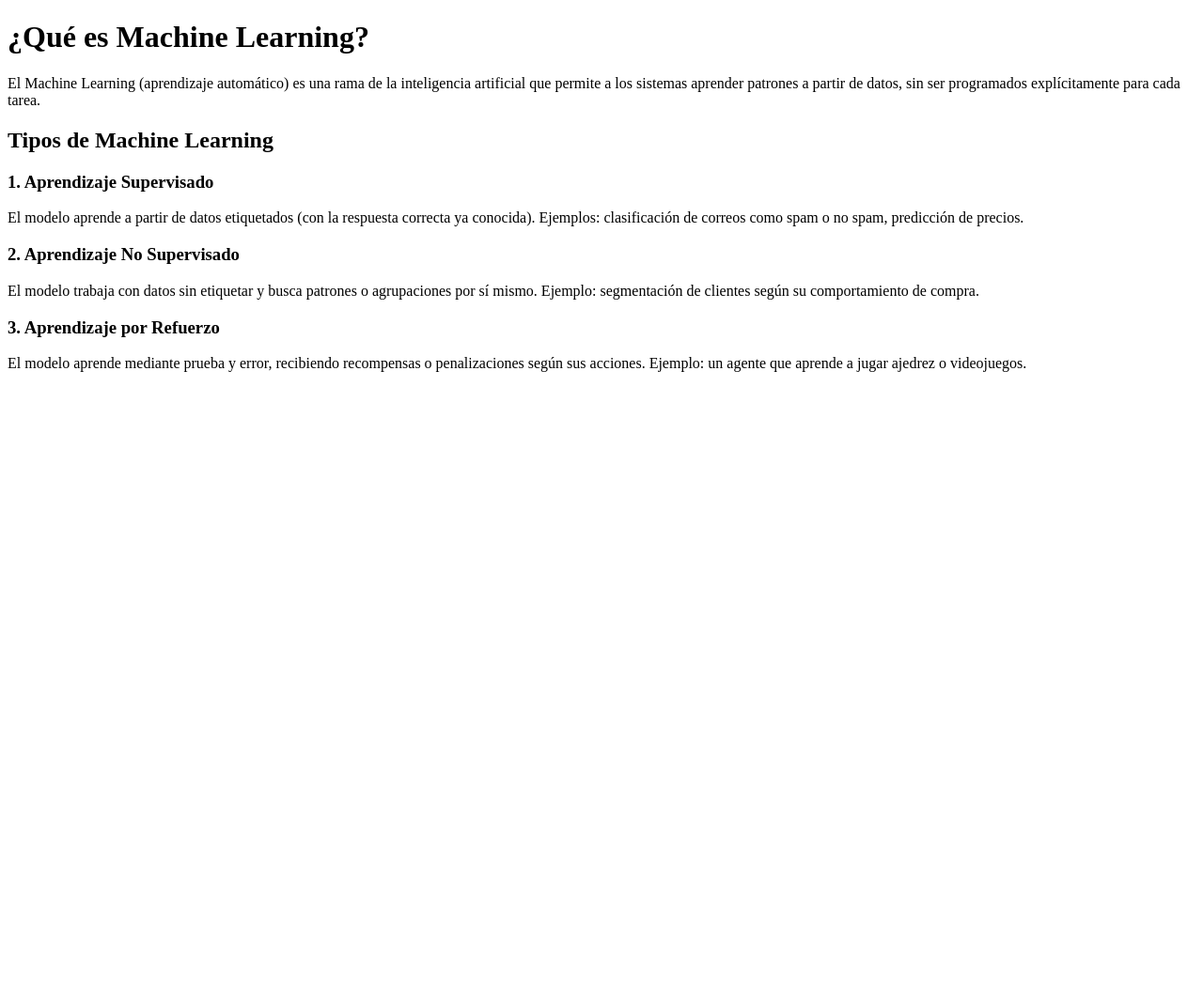
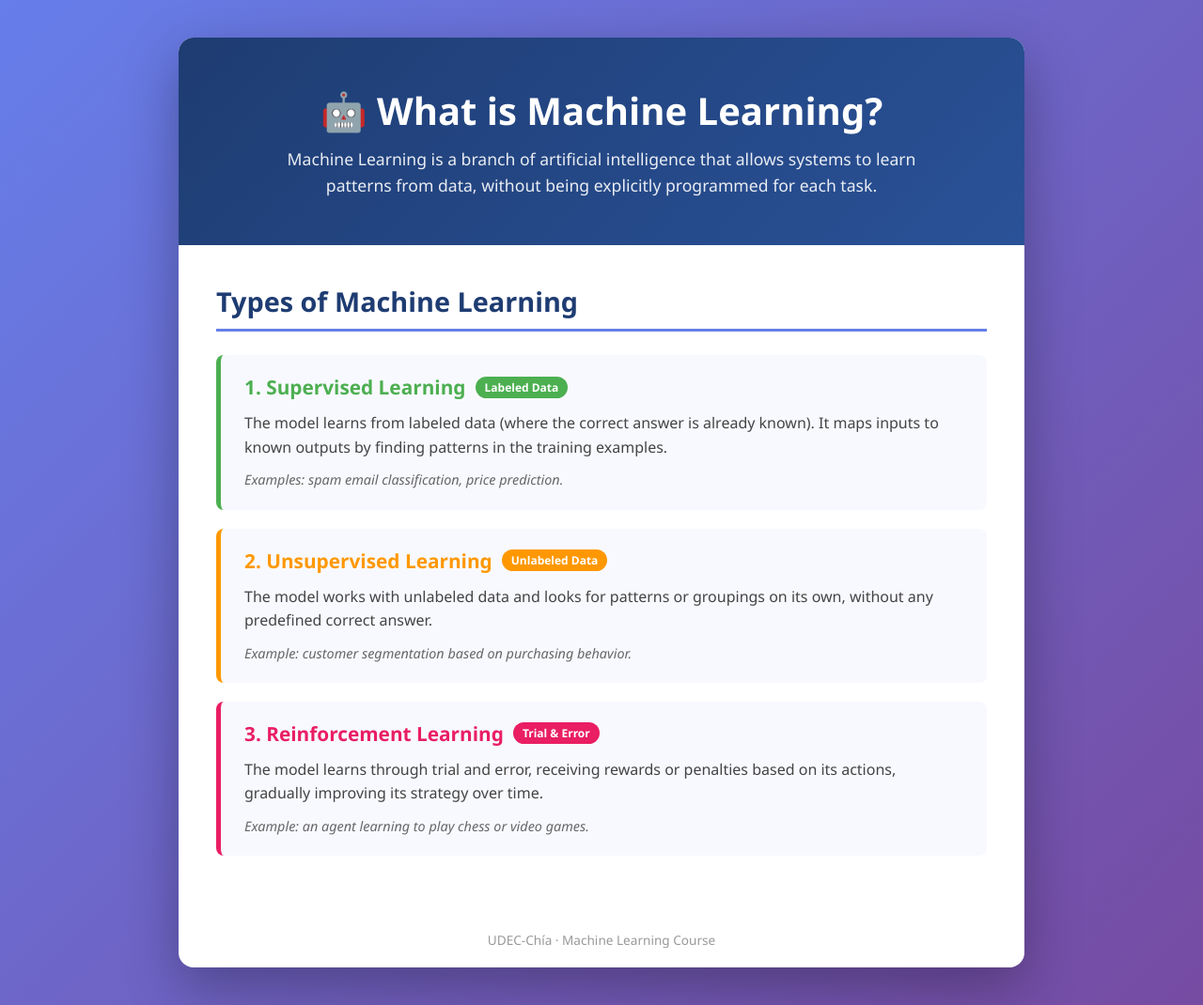
Before and after one commit to EdwGK02/Machine-Learning-IESE, a Flask app: page /template in a window 1280 px wide. Shown: the whole page at 94% size. Before the commit the page ends 396 px from the top, so only its background shows below. Run offline with Flask 3, Linux system fonts and the light colour scheme.

Commit message:
Redesign of index.html with styles

```diff
--- a/template/index.html
+++ b/template/index.html
@@ -4,25 +4,169 @@
     <meta charset="UTF-8">
     <meta name="viewport" content="width=device-width, initial-scale=1.0">
     <title>Machine Learning</title>
+    <style>
+        * {
+            margin: 0;
+            padding: 0;
+            box-sizing: border-box;
+        }
+
+        body {
+            font-family: 'Segoe UI', Tahoma, Geneva, Verdana, sans-serif;
+            background: linear-gradient(135deg, #667eea 0%, #764ba2 100%);
+            min-height: 100vh;
+            padding: 40px 20px;
+            color: #333;
+        }
+
+        .container {
+            max-width: 900px;
+            margin: 0 auto;
+            background: #ffffff;
+            border-radius: 16px;
+            box-shadow: 0 20px 60px rgba(0, 0, 0, 0.3);
+            overflow: hidden;
+        }
+
+        header {
+            background: linear-gradient(135deg, #1e3c72 0%, #2a5298 100%);
+            color: white;
+            padding: 50px 40px;
+            text-align: center;
+        }
+
+        header h1 {
+            font-size: 2.5rem;
+            margin-bottom: 10px;
+        }
+
+        header p {
+            font-size: 1.1rem;
+            opacity: 0.9;
+            max-width: 700px;
+            margin: 0 auto;
+            line-height: 1.6;
+        }
+
+        .content {
+            padding: 40px;
+        }
+
+        .content h2 {
+            color: #1e3c72;
+            font-size: 1.8rem;
+            margin-bottom: 25px;
+            padding-bottom: 10px;
+            border-bottom: 3px solid #667eea;
+        }
+
+        .card {
+            background: #f8f9ff;
+            border-left: 5px solid;
+            border-radius: 8px;
+            padding: 20px 25px;
+            margin-bottom: 20px;
+            transition: transform 0.2s ease, box-shadow 0.2s ease;
+        }
+
+        .card:hover {
+            transform: translateY(-3px);
+            box-shadow: 0 8px 20px rgba(0, 0, 0, 0.1);
+        }
+
+        .card.supervised {
+            border-color: #4CAF50;
+        }
+
+        .card.unsupervised {
+            border-color: #FF9800;
+        }
+
+        .card.reinforcement {
+            border-color: #E91E63;
+        }
+
+        .card h3 {
+            display: flex;
+            align-items: center;
+            gap: 10px;
+            font-size: 1.3rem;
+            margin-bottom: 12px;
+        }
+
+        .card.supervised h3 { color: #4CAF50; }
+        .card.unsupervised h3 { color: #FF9800; }
+        .card.reinforcement h3 { color: #E91E63; }
+
+        .badge {
+            display: inline-block;
+            font-size: 0.75rem;
+            font-weight: bold;
+            color: white;
+            padding: 3px 10px;
+            border-radius: 12px;
+        }
+
+        .card.supervised .badge { background: #4CAF50; }
+        .card.unsupervised .badge { background: #FF9800; }
+        .card.reinforcement .badge { background: #E91E63; }
+
+        .card p {
+            line-height: 1.6;
+            color: #444;
+        }
+
+        .card .example {
+            margin-top: 10px;
+            font-size: 0.9rem;
+            color: #666;
+            font-style: italic;
+        }
+
+        footer {
+            text-align: center;
+            padding: 20px;
+            color: #999;
+            font-size: 0.85rem;
+        }
+    </style>
 </head>
 <body>
-    <h1>¿Qué es Machine Learning?</h1>
-    <p>El Machine Learning (aprendizaje automático) es una rama de la inteligencia artificial
-    que permite a los sistemas aprender patrones a partir de datos, sin ser programados
-    explícitamente para cada tarea.</p>
+    <div class="container">
+        <header>
+            <h1>🤖 What is Machine Learning?</h1>
+            <p>Machine Learning is a branch of artificial intelligence that allows systems
+            to learn patterns from data, without being explicitly programmed for each task.</p>
+        </header>
 
-    <h2>Tipos de Machine Learning</h2>
+        <div class="content">
+            <h2>Types of Machine Learning</h2>
 
-    <h3>1. Aprendizaje Supervisado</h3>
-    <p>El modelo aprende a partir de datos etiquetados (con la respuesta correcta ya conocida).
-    Ejemplos: clasificación de correos como spam o no spam, predicción de precios.</p>
+            <div class="card supervised">
+                <h3>1. Supervised Learning <span class="badge">Labeled Data</span></h3>
+                <p>The model learns from labeled data (where the correct answer is already known).
+                It maps inputs to known outputs by finding patterns in the training examples.</p>
+                <p class="example">Examples: spam email classification, price prediction.</p>
+            </div>
 
-    <h3>2. Aprendizaje No Supervisado</h3>
-    <p>El modelo trabaja con datos sin etiquetar y busca patrones o agrupaciones por sí mismo.
-    Ejemplo: segmentación de clientes según su comportamiento de compra.</p>
+            <div class="card unsupervised">
+                <h3>2. Unsupervised Learning <span class="badge">Unlabeled Data</span></h3>
+                <p>The model works with unlabeled data and looks for patterns or groupings
+                on its own, without any predefined correct answer.</p>
+                <p class="example">Example: customer segmentation based on purchasing behavior.</p>
+            </div>
 
-    <h3>3. Aprendizaje por Refuerzo</h3>
-    <p>El modelo aprende mediante prueba y error, recibiendo recompensas o penalizaciones
-    según sus acciones. Ejemplo: un agente que aprende a jugar ajedrez o videojuegos.</p>
+            <div class="card reinforcement">
+                <h3>3. Reinforcement Learning <span class="badge">Trial & Error</span></h3>
+                <p>The model learns through trial and error, receiving rewards or penalties
+                based on its actions, gradually improving its strategy over time.</p>
+                <p class="example">Example: an agent learning to play chess or video games.</p>
+            </div>
+        </div>
+
+        <footer>
+            UDEC-Chía · Machine Learning Course
+        </footer>
+    </div>
 </body>
 </html>
```
